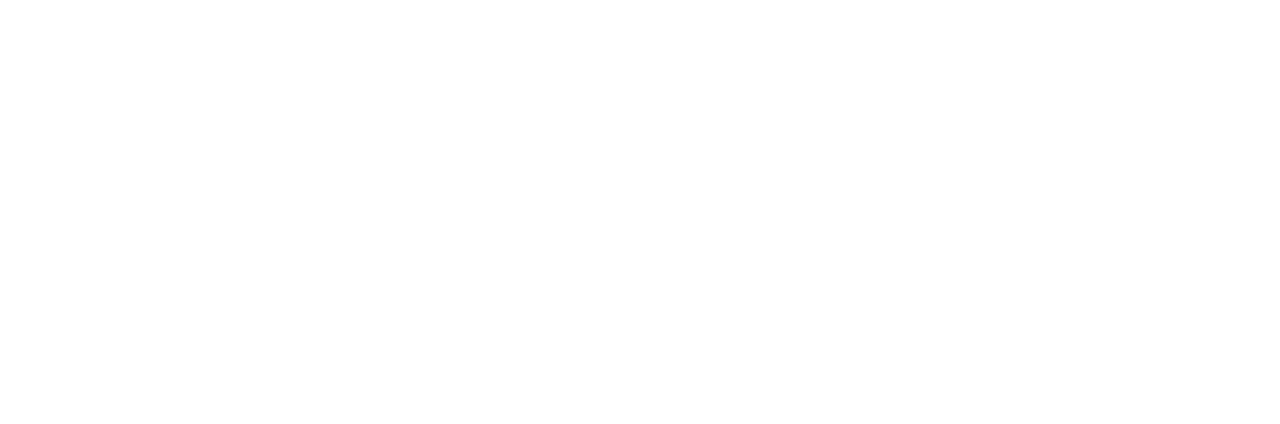
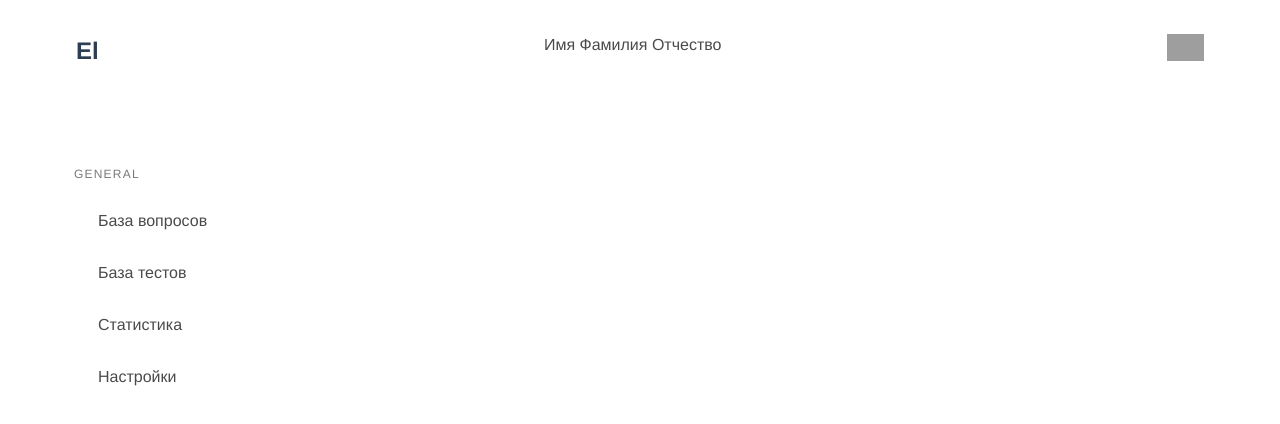
Before and after one commit to Nikita233/EasyLern, a Vue app: page /settings in a window 1280 px wide. Shown: the top 424 px of the page. Built offline with nearby package versions, Linux system fonts and the light colour scheme; grey boxes are pictures that could not be loaded.

Commit message:
Add file Settings

```diff
--- /dev/null
+++ b/src/components/Menu.vue
@@ -0,0 +1,29 @@
+<template>
+  <aside class="menu-right">
+            <p class="menu-label">
+              General
+            </p>
+            <ul class="menu-list">
+              <router-link to="/Settings"><li><a>База вопросов</a></li></router-link>
+              <router-link to="/Settings"><li><a>База тестов</a></li></router-link>
+              <router-link to="/Settings"><li><a>Статистика</a></li></router-link>
+              <router-link to="/Settings"><li><a>Настройки</a></li></router-link>
+
+            </ul>
+          </aside>
+</template>
+
+<script>
+export default {
+    name: 'Menu'
+}
+</script>
+
+<style>
+aside {
+
+    padding: 10px;
+    width: 200px;
+    float: left;
+   }
+</style>
--- a/src/components/Nav_Main.vue
+++ b/src/components/Nav_Main.vue
@@ -20,8 +20,10 @@
     <div class="navbar-end">
       <div class="navbar-item">
           <div class="avatar">
-            <img src="https://lh3.googleusercontent.com/proxy/YU9jGeuhkAhA034FftTCT2FtqX50Z4jj2FMUT66K0U9i8WKCr4fdZEqeqvEBUWEk46Pf77xgikJuIlhYpCD5s09P7iBuPqaZ5Pukq5ZmHbNBHMPeHbjdzf8CogL9tHanNY_Xk-x94A" alt="Avatar">
-          </div>
+              <router-link to="/Cabinet">
+              <img src="https://lh3.googleusercontent.com/proxy/YU9jGeuhkAhA034FftTCT2FtqX50Z4jj2FMUT66K0U9i8WKCr4fdZEqeqvEBUWEk46Pf77xgikJuIlhYpCD5s09P7iBuPqaZ5Pukq5ZmHbNBHMPeHbjdzf8CogL9tHanNY_Xk-x94A" alt="Avatar">
+                </router-link>
+            </div>
       </div>
     </div>
   </div>
--- a/src/router/index.js
+++ b/src/router/index.js
@@ -32,6 +32,15 @@
         component: () =>
             import ( /* webpackChunkName: "about" */ '../views/Cabinet.vue')
     },
+    {
+        path: '/settings',
+        name: 'Settings',
+        // route level code-splitting
+        // this generates a separate chunk (about.[hash].js) for this route
+        // which is lazy-loaded when the route is visited.
+        component: () =>
+            import ( /* webpackChunkName: "about" */ '../views/Settings.vue')
+    },
 ]
 
 const router = new VueRouter({
--- a/src/views/Cabinet.vue
+++ b/src/views/Cabinet.vue
@@ -4,17 +4,7 @@
     <div class="hero">
       <div class="hero-body">
         <div class="container">
-          <aside class="menu-right">
-            <p class="menu-label">
-              General
-            </p>
-            <ul class="menu-list">
-              <li><a>База вопросов</a></li>
-              <li><a>База тестов</a></li>
-              <li><a>Статистика</a></li>
-              <li><a>Настройки</a></li>
-            </ul>
-          </aside>
+         <Menu />
           <article>
             <div class="card">
               <div class="card-image">
@@ -54,12 +44,17 @@
 
 <script>
 import Nav_Main from '@/components/Nav_Main.vue'
+import  Menu  from "@/components/Menu.vue";
 export default {
-    name: 'Home',
+  name: 'Home',
   components: {
-    Nav_Main
+    Nav_Main,
+    Menu
   }
 }
+
+
+
 </script>
 
 <style lang="scss" scoped>
--- /dev/null
+++ b/src/views/Settings.vue
@@ -0,0 +1,49 @@
+<template>
+  <div class="about">
+    <Nav_Main />
+    <div class="hero">
+      <div class="hero-body">
+        <div class="container">
+         <Menu />
+
+        </div>
+
+
+      </div>
+    </div>
+
+
+  </div>
+</template>
+
+<script>
+import Menu from '@/components/Menu.vue'
+import Nav_Main from '@/components/Nav_Main.vue'
+export default {
+    name: 'Home',
+  components: {
+    Nav_Main,
+    Menu
+  }
+}
+</script>
+
+<style lang="scss" scoped>
+aside {
+
+    padding: 10px;
+    width: 200px;
+    float: left;
+   }
+
+article{
+  height: 300px;
+  width: 400px;
+  float: right;
+
+}
+  .org-description {
+    margin-top: 50px;
+  }
+
+</style>
```
